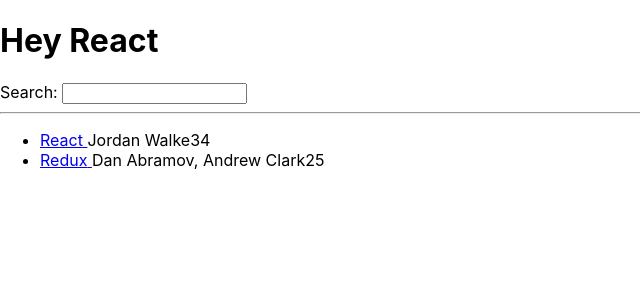
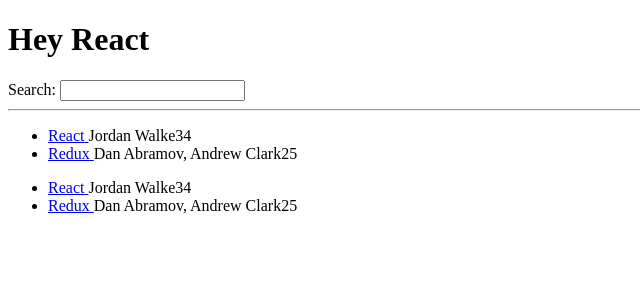
Before and after one commit to chrisv57/React-Startup, a React (Create React App) app: page / in a window 1280 px wide. Shown: the top 300 px of the page, without its empty margins (0-640 px from the left). Built offline with nearby package versions, Linux system fonts and the light colour scheme.

Commit message:
ReactDOM

```diff
--- a/src/App.js
+++ b/src/App.js
@@ -33,7 +33,10 @@
 
     <Search />
     <hr />
+
     <List />
+   {/* Two instances of List component */}
+    <List/>
     </div>
 
   );
@@ -48,6 +51,7 @@
   )
 }
 
+//definiton of list component
 function List() {
   return (
     <div>
--- a/src/index.js
+++ b/src/index.js
@@ -1,13 +1,11 @@
-import React from 'react';
+import * as React from 'react';
 import ReactDOM from 'react-dom';
-import './index.css';
+
 import App from './App';
 import reportWebVitals from './reportWebVitals';
 
 ReactDOM.render(
-  <React.StrictMode>
-    <App />
-  </React.StrictMode>,
+    <App />,// <h1>Hello world</h1>
   document.getElementById('root')
 );
 
```
